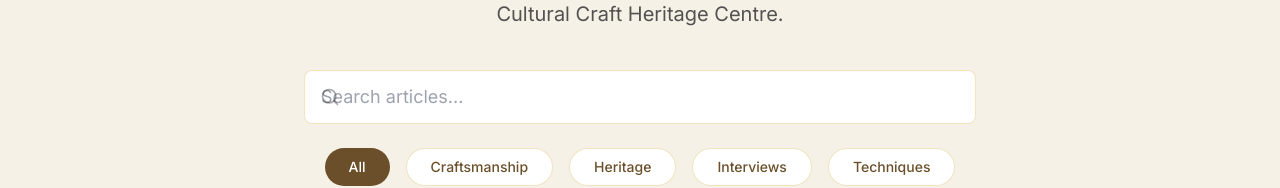
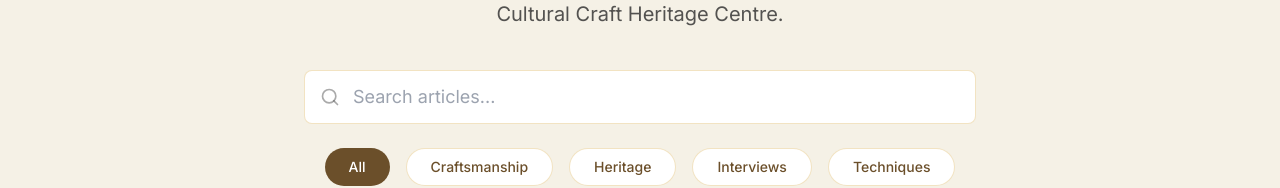
Before and after one commit to Chaser-254/tcchc-website, a React (Vite) app: page /#/blog in a window 1280 px wide. Shown: the part 312-500 px from the top of the page. Built offline with nearby package versions, Linux system fonts and the light colour scheme; a web font is replaced by a local one.

Commit message:
website for Taita Craft and Cultural Heritage Centre

```diff
--- a/index.html
+++ b/index.html
@@ -5,7 +5,7 @@
     <link rel="icon" type="image/svg+xml" href="/vite.svg" />
     <link rel="shortcut icon" href="/src/assets/images/logo.jpeg" type="image/jpeg" />
     <meta name="viewport" content="width=device-width, initial-scale=1.0" />
-    <title>TCCHC Website - Multi-Page Cultural Heritage Platform</title>
+    <title>TCCHC - Taita Craft & Cultural Heritage Centre</title>
     <link rel="stylesheet" href="https://cdnjs.cloudflare.com/ajax/libs/font-awesome/6.5.1/css/all.min.css">
   </head>
   <body>
--- a/src/pages/BlogPage.tsx
+++ b/src/pages/BlogPage.tsx
@@ -97,9 +97,9 @@ export function BlogPage() {
                 placeholder="Search articles..."
                 value={searchTerm}
                 onChange={(e) => setSearchTerm(e.target.value)}
-                className="w-full px-4 py-3 pr-32 text-lg border border-golden-ochre/30 rounded-lg focus:outline-none focus:ring-2 focus:ring-forest-green focus:border-transparent"
+                className="w-full px-4 py-3 pl-12 pr-32 text-lg border border-golden-ochre/30 rounded-lg focus:outline-none focus:ring-2 focus:ring-forest-green focus:border-transparent"
               />
-              <div className="absolute left-4 top-1/2 transform -translate-y-1/2">
+              <div className="absolute left-4 top-1/2 transform -translate-y-1/2 pointer-events-none">
                 <SearchIcon className="h-5 w-5 text-deep-charcoal/40" />
               </div>
 
```
